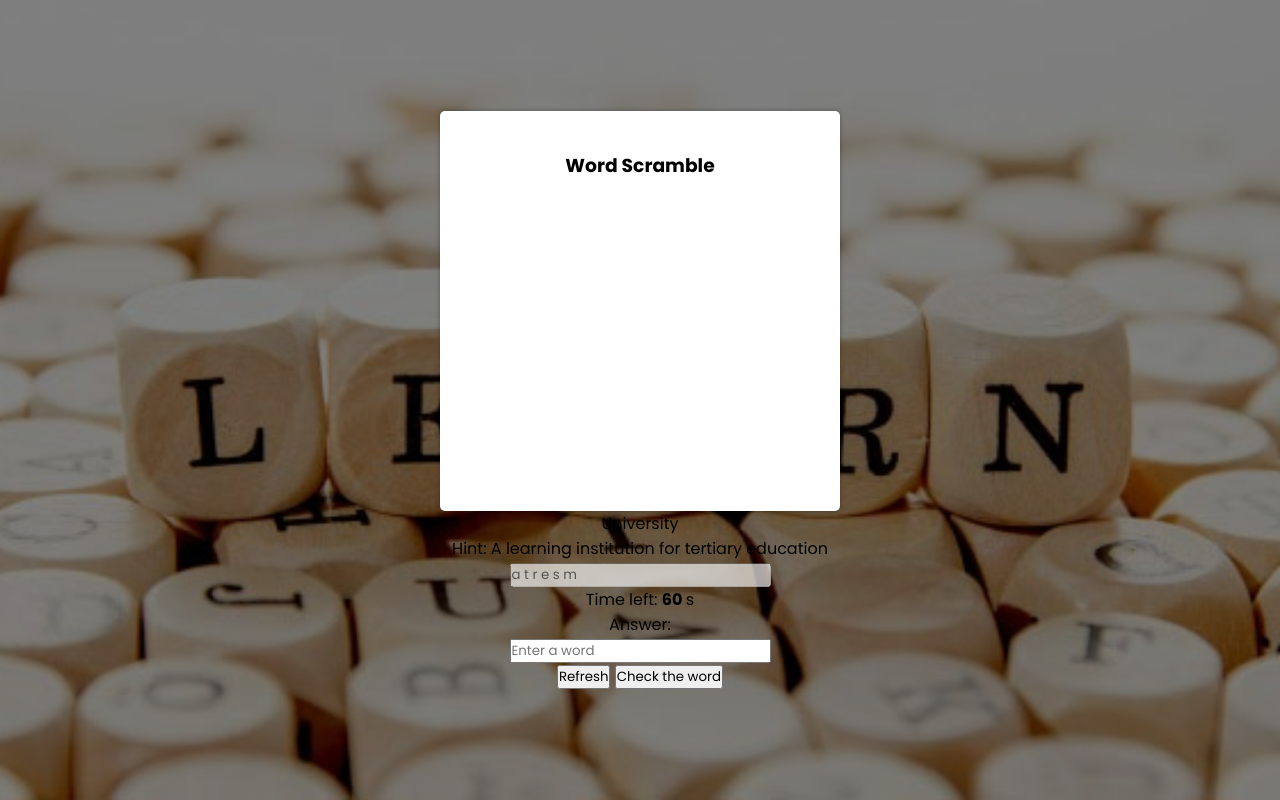
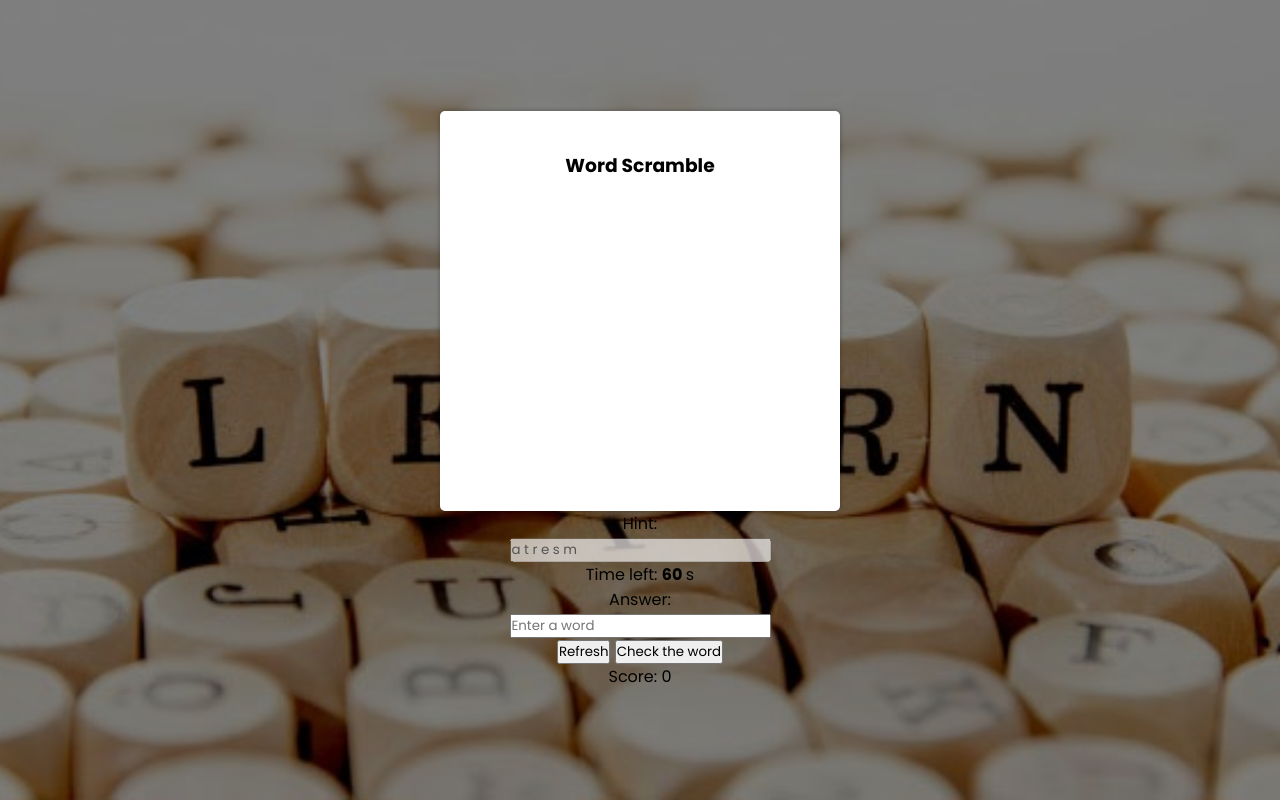
Before and after one commit to Sh3D3vil2002/WebProScramble, a plain HTML site: page scrambleplay.html in a window 1280 px wide. Drawn offline with Linux system fonts and the light colour scheme.

Commit message:
Update scrambleplay.html

```diff
--- a/scrambleplay.html
+++ b/scrambleplay.html
@@ -32,11 +32,11 @@
 		</div>
 
 		<div class="content">
-			<p class="word"> University </p>
+			<p class="word"></p>
 		</div>
 
 		<div class="details">
-			<p class="Hint">Hint: A learning institution for tertiary education <span>
+			<p class="Hint">Hint:  <span>
 			</br>
 
 
@@ -66,6 +66,9 @@
 			<button class="check word"> Check the word </button>
 		</div>
 
+		<div class="score"><span>Score: </span> <span class="score"> 0 </span>
+		</div>
+
 
 		</center>
 
```
